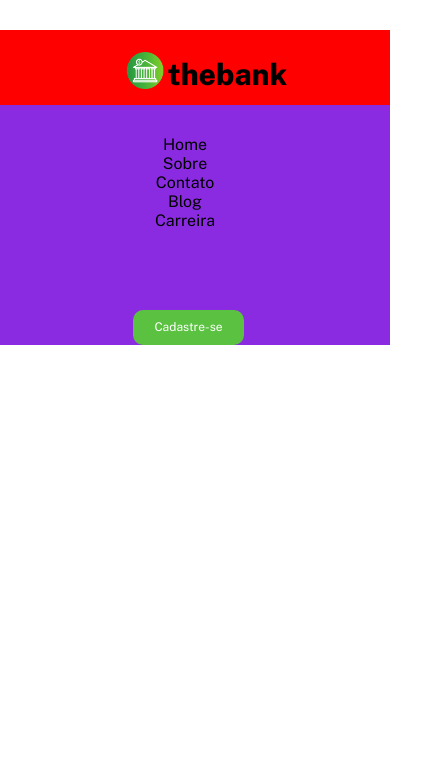
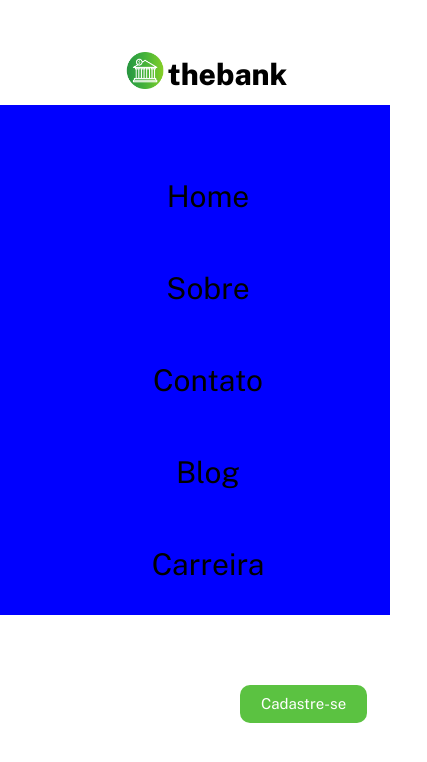
Before and after one commit to kellysondias/quest-2, a plain HTML site: page desafio-1-devquest/index.html in a window 390 px wide. Shown: the whole page, 427 px wide, since content can reach past the window. Drawn offline with nearby package versions, Linux system fonts and the light colour scheme.

Commit message:
second commit

```diff
--- a/desafio-1-devquest/index.html
+++ b/desafio-1-devquest/index.html
@@ -29,8 +29,9 @@
                                 <li><a href="#" class="menu-item" target="_blank">Contato</a></li>
                                 <li><a href="#" target="_blank" class="menu-item">Blog</a></li>
                                 <li><a href="#" class="menu-item" target="_blank">Carreira</a></li>
-                                <li><a href="#" class="button" target="_blank">Cadastre-se</a></li>
+                                <!-- <li><a href="#" class="button" target="_blank">Cadastre-se</a></li> -->
                             </ul>
+                            <a href="#" class="button" target="_blank">Cadastre-se</a>
                     </nav>
         </header>
 </body>
--- a/desafio-1-devquest/src/css/responsive.css
+++ b/desafio-1-devquest/src/css/responsive.css
@@ -1,7 +1,7 @@
 @media (max-width: 900px) {
     nav {
         float: none;
-        width: 100%;
+        max-width: 100%;
     }
 
     h1 {
@@ -30,30 +30,32 @@
         font-size: 15px;
         display: block;
         text-align: center;
-        width: 100%;
+        max-width: 100%;
         float: none;
-        background-color: red;
     }
 
     .header .menu {
         display: inline-block;
         padding-top: 30px;
         text-align: center;
+        margin: 0 auto;
         width: 100%;
-        background-color: blueviolet;
-        margin: 0 auto;
+        transform: none;
+        background-color: blue;
     }
 
-    .header .menu ul li {
+    .header .menu li {
         display: block;
         width: 100%;
-        margin-bottom: 2060px;
-        font-weight: 400;
+        margin-bottom: 20px;
+        padding-right: 37px;
     }
 
-    .header .menu ul li a {
+    .header .menu li a {
         width: 100%;
         display: block;
+        font-weight: 400;
+        font-size: 30px;
     }
 
     li:nth-child(5n) {
@@ -62,8 +64,11 @@
 
     .button {
         display: inline-block;
-        margin-top: 80px;
-        margin-right: 13px;
-        font-size: 12px;
+        margin: 70px 0 0 240px;
+        font-size: 15px;
+        max-width: 100px;
+        text-align: center;
+        transform: none;
+        float: none;
     }
 }
--- a/desafio-1-devquest/src/css/style.css
+++ b/desafio-1-devquest/src/css/style.css
@@ -22,6 +22,10 @@ nav {
 }
 
 .header .menu {
+    transform: translateX(-80px);
+}
+
+.header .menu li {
     margin-top: 30px;
     display: inline-block;
 }
@@ -30,7 +34,10 @@ nav {
     background-color: #5BC241;
     border-radius: 10px;
     padding: 10px 21px 11px 21px;
+    border-style: none;
     color: white;
+    float: right;
+    transform: translateY(-30px);
 }
 
 .menu-item:hover {
```
Also changed, not shown: desafio-2-devquest/globals.css (renamed from desafio-3-devquest/globals.css), desafio-2-devquest/img/3.jpg (renamed from desafio-3-devquest/img/3.jpg), desafio-2-devquest/img/4.jpg (renamed from desafio-3-devquest/img/4.jpg), desafio-2-devquest/img/5.jpg (renamed from desafio-3-devquest/img/5.jpg), desafio-2-devquest/img/6.jpg (renamed from desafio-3-devquest/img/6.jpg), desafio-2-devquest/index.html (renamed from desafio-3-devquest/index.html), desafio-2-devquest/style.css (renamed from desafio-3-devquest/style.css), desafio-3-devquest/img/css.png (renamed from desafio-2-devquest/img/css.png), desafio-3-devquest/img/docker.png (renamed from desafio-2-devquest/img/docker.png), desafio-3-devquest/img/html.png (renamed from desafio-2-devquest/img/html.png), desafio-3-devquest/img/js.jpg (renamed from desafio-2-devquest/img/js.jpg), desafio-3-devquest/img/react.png (renamed from desafio-2-devquest/img/react.png), desafio-3-devquest/img/sass.png (renamed from desafio-2-devquest/img/sass.png).
